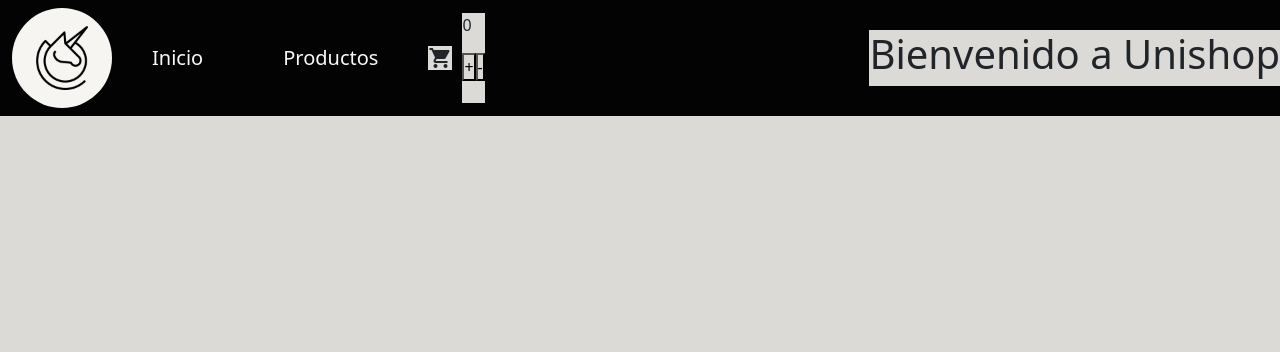
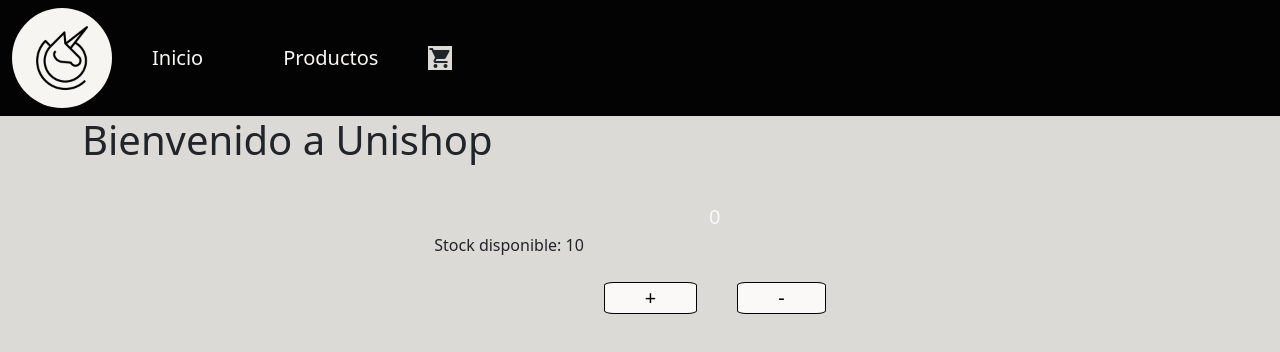
Before and after one commit to DevJuani/Unishop, a React (Create React App) app: page / in a window 1280 px wide. Shown: the top 352 px of the page. Built offline with nearby package versions, Linux system fonts and the light colour scheme.

Commit message:
Made some changes to the proyect and added a counter for future use

```diff
--- a/src/App.js
+++ b/src/App.js
@@ -1,10 +1,20 @@
 import Navbar from "./components/Header/Navbar";
+import ItemListContainer from "./components/Header/ItemListContainer";
+import Item from "./components/Header/Item";
+import ItemCount from "./components/Header/ItemCount";
 function App() {
   return (
-    <div className="App">
-      <Navbar />
-    </div>
-
+    <>
+      <div className="App">
+        <Navbar />
+      </div>
+      <div className="container">
+        <ItemListContainer greeting="Bienvenido a Unishop" />
+      </div>
+      <div className="container">
+        <ItemCount stock={10} initial={0} onAdd={() => {}} />
+      </div>
+    </>
   );
 }
 
--- /dev/null
+++ b/src/components/Header/Item.js
@@ -0,0 +1,14 @@
+import ItemCount from "./ItemCount";
+export default function Item({ item }) {
+    return (
+        <div className='item'>
+            <img src={item.image} alt={item.name} />
+            <div className='item-info'>
+                <h3>{item.name}</h3>
+                <p>{item.price}</p>
+                <button>Agregar al carrito</button>
+                <ItemCount stock={item.stock} initial={0} onAdd={() => {}} />
+            </div>
+        </div>
+    );
+}
--- a/src/components/Header/ItemCount.js
+++ b/src/components/Header/ItemCount.js
@@ -2,7 +2,7 @@ import React from 'react';
 export default function ItemCount({stock, initial, onAdd}) {
     const [count, setCount] = React.useState(initial);
     const handleAdd = () => {
-        if(count <= stock) {
+        if(count < stock) {
         setCount(count + 1);
         onAdd(count + 1);
         }
@@ -16,12 +16,15 @@ export default function ItemCount({stock, initial, onAdd}) {
     return (
         <div className='itemCount'>
             <div className='itemCount-container'>
-                <div className='itemCount-container-stock'>
-                    <p>{count}</p>
+                <div className='itemCount-container'>
+                    <p className='itemCount-text'>
+                        Stock disponible: {stock}
+                    </p>
                 </div>
                 <div className='itemCount-container-buttons'>
-                    <button className='itemCount-container-buttons-add' onClick={handleAdd}>+</button>
-                    <button className='itemCount-container-buttons-remove' onClick={handleRemove}>-</button>
+                    <p className='itemCountUser'>{count}</p>
+                    <button className='itemCountButton' onClick={handleAdd}>+</button>
+                    <button className='itemCountButton' onClick={handleRemove}>-</button>
                 </div>
             </div>
         </div>
--- a/src/components/Header/Navbar.js
+++ b/src/components/Header/Navbar.js
@@ -1,7 +1,5 @@
 import React from 'react';
 import CartWidget from "./CartWidget";
-import ItemListContainer from './ItemListContainer';
-import ItemCount from './ItemCount';
 export default function Navbar (){
     return (
         <header className='header'>
@@ -22,14 +20,10 @@ export default function Navbar (){
                             <li className='cartWidget'>
                                 <CartWidget/>
                             </li>
-                            <li>
-                            <ItemCount stock='10' initial='0' onAdd={() => {}}/>
-                            </li>
                         </ul>
                     </div>
                 </div>
             </nav>
-            <ItemListContainer greeting='Bienvenido a Unishop'/>
         </header>
     );
 }
--- a/src/styles/style.css
+++ b/src/styles/style.css
@@ -79,3 +79,29 @@ ul{
     padding: 10px;
     cursor: pointer;
 }
+
+.itemCountButton{
+    background-color: #faf9f7;
+    border: 1px solid #030303;
+    border-radius: 10%;
+    color: #030303;
+    font-size: 20px;
+    padding-left: 40px;
+    padding-right: 40px;
+    margin: 20px;
+    cursor: pointer;
+}
+.itemCountUser{
+    color: #faf9f7;
+    font-size: 20px;
+    padding: 10px;
+    margin: 20px;
+    display: flex;
+    align-items: center;
+    justify-content: center;
+}
+.itemCount-container{
+    display: flex;
+    justify-content: center;
+    align-items: center;
+}
```
Also changed, not shown: src/data/products.js (added, +38 -0 lines), src/components/Header/ItemList.js (added), src/data/products.json (deleted).
